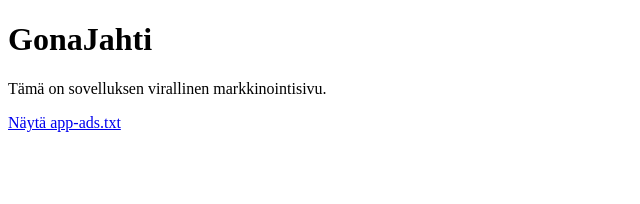
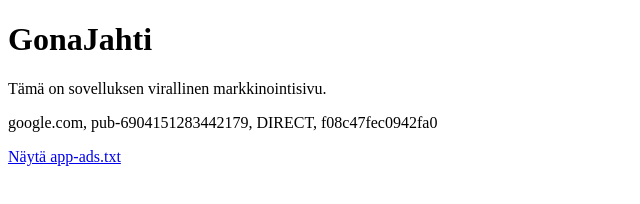
Before and after one commit to janzku23/app-ads, a plain HTML site: page index.html in a window 1280 px wide. Shown: the whole page, without its empty margins (0-640 px from the left). Drawn offline with Linux system fonts and the light colour scheme.

Commit message:
Update index.html

```diff
--- a/index.html
+++ b/index.html
@@ -7,6 +7,7 @@
   <body>
     <h1>GonaJahti</h1>
     <p>Tämä on sovelluksen virallinen markkinointisivu.</p>
+    google.com, pub-6904151283442179, DIRECT, f08c47fec0942fa0
     <p><a href="app-ads.txt">Näytä app-ads.txt</a></p>
   </body>
 </html>
```
